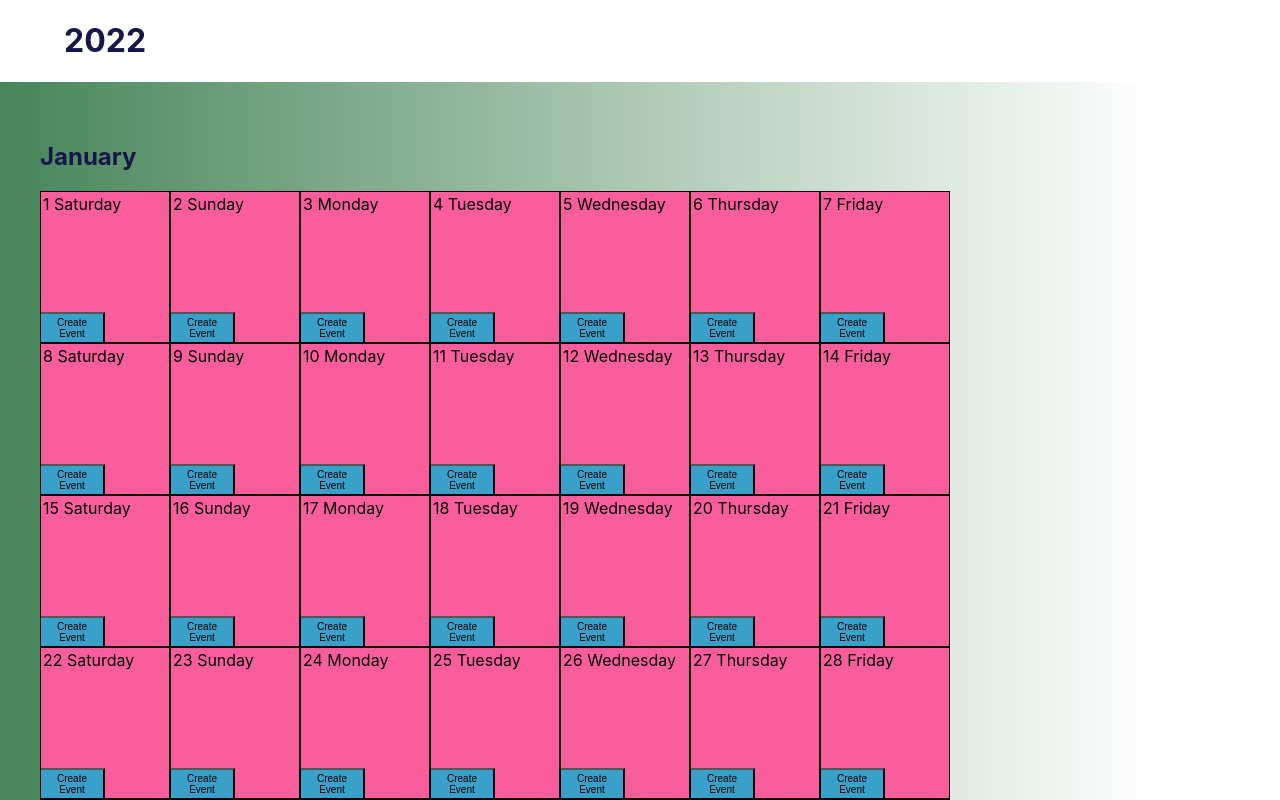
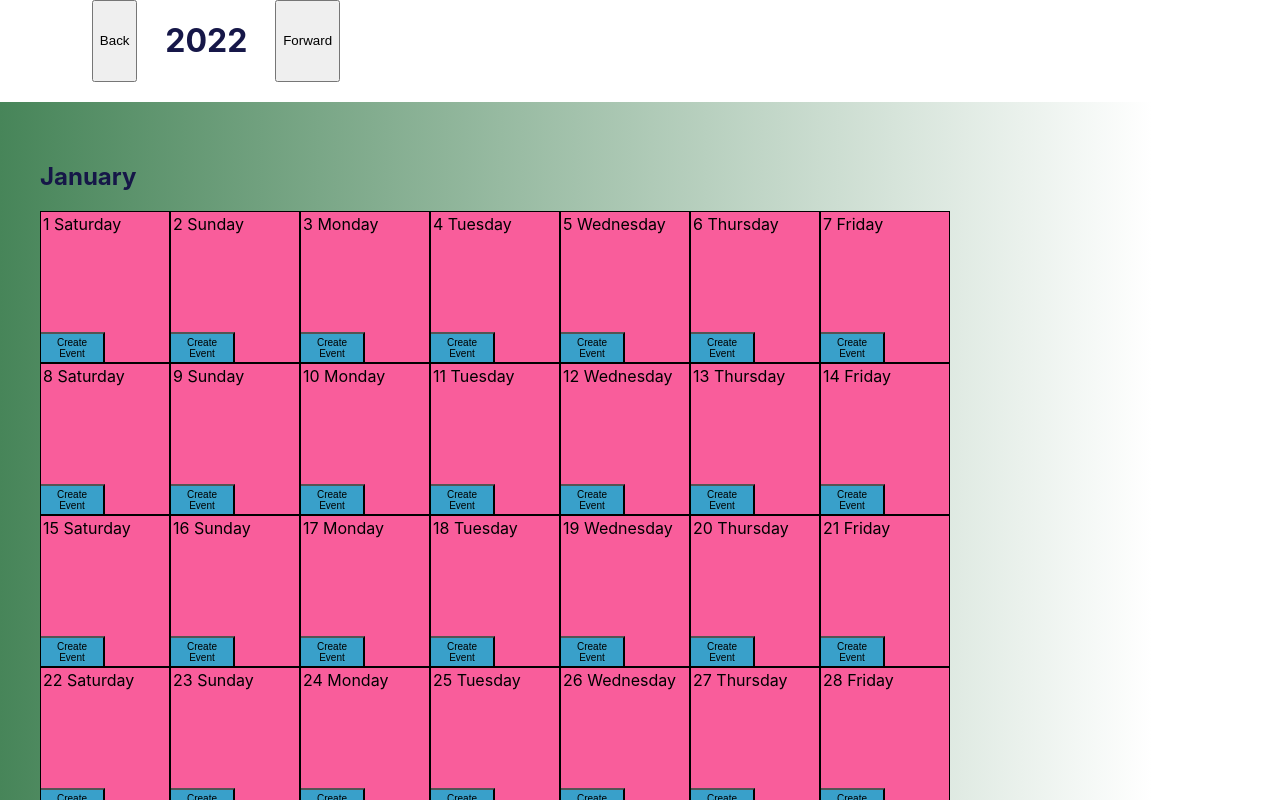
Before and after one commit to EvanG13/Calender-App, a React (Create React App) app in the folder client/: page / in a window 1280 px wide. Built offline with nearby package versions, Linux system fonts and the light colour scheme.

Commit message:
implement change year feature

```diff
--- a/client/src/App.css
+++ b/client/src/App.css
@@ -23,6 +23,13 @@
 
 .Header{
     margin-left: 5%;
+
+}
+.header-year-container{
+    display:flex;
+    flex-direction: row;
+    justify-content: space-evenly;
+    width: 25%;
 }
 
 h1, h2{
--- a/client/src/App.js
+++ b/client/src/App.js
@@ -1,12 +1,28 @@
 import './App.css';
 import Calendar from './components/Calendar';
-
+import { useState } from 'react';
 
 
 const App = () => {
+
+  let d = new Date();
+  let startingYear = d.getFullYear();
+  const [currentYear, setCurrentYear] = useState(startingYear); //start app viewing the current year.
+
+
+  const backYear = () =>{
+    setCurrentYear(currentYear-1);
+  }
+
+  const forwardYear = ( ) =>{
+    setCurrentYear(currentYear + 1);
+  }
+
+
   return (
     <div className="App">
-      <Calendar yearNum={2022} />
+
+      <Calendar yearNum={currentYear} backYear = {backYear} forwardYear = {forwardYear}/>
     </div>
   );
 }
--- a/client/src/components/Calendar.js
+++ b/client/src/components/Calendar.js
@@ -4,7 +4,7 @@ import Header from "./Header";
 const Calendar = (props) =>{
     return (
         <div className='calendar'>
-            <Header yearNum = {props.yearNum}/>
+            <Header yearNum = {props.yearNum} backYear = {props.backYear} forwardYear = {props.forwardYear}/>
             <Year yearNum = {props.yearNum} />
         </div>
     );
--- a/client/src/components/Day.js
+++ b/client/src/components/Day.js
@@ -9,8 +9,10 @@ const Day = (props) => {
     let dayOfWeek = getDayOfWeek({year: props.year, month: props.month, day: props.dayNum});
     const createEvent = () =>{ //creates a dayEvent object and updates the state to hold it.
         let eventName = prompt("Input the name of the event you wish to create"); //wait for user to name event and store it to eventName
-        let eventToBeAdded = {title: eventName, key: eventList.length}; //give each DayEvent object a key based on the length of the current list
-        setEventList([...eventList, eventToBeAdded]); //add the new event to the state array
+        if(eventName.trim().length >0){ //make sure the user actually entered a valid event title
+            let eventToBeAdded = {title: eventName, key: eventList.length}; //give each DayEvent object a key based on the length of the current list
+            setEventList([...eventList, eventToBeAdded]); //add the new event to the state array
+        }
     }
 
     const deleteEvent = (e, key) =>{ //deletes a dayevent object from the state array
--- a/client/src/components/Header.js
+++ b/client/src/components/Header.js
@@ -3,8 +3,11 @@
 const Header = (props) => {
   return (
     <header className="Header">
-      <h1>{props.yearNum}</h1>
-
+      <div className="header-year-container">
+        <button className ='back-year-button' onClick={props.backYear}>Back</button>
+        <h1>{props.yearNum}</h1>
+        <button className ='forward-year-button' onClick={props.forwardYear}>Forward</button>
+      </div>
     </header>
   );
 }
--- a/client/src/helperFunctions/dateFunctions.js
+++ b/client/src/helperFunctions/dateFunctions.js
@@ -1,18 +1,18 @@
+//helper functions that deal with the js Date object. They all take a date object {year: , month: , day: , }
 
-
-export const dateIsPassed = (date) =>{ //takes a date object {year: . month: , day: , } and compares it with the current date returns false if the arg is bigger than the current date
+export const dateIsPassed = (date) =>{ //takes date object compares it with the current date returns false if the obj is bigger than the current date
     const currentDate = new Date();
     const dateObj = new Date(date.year, date.month, date.day);
     return ((currentDate.getTime() - dateObj.getTime()) > 0)
 }
 
-export const isCurrentDate = (date) =>{
+export const isCurrentDate = (date) =>{ //checks if the date obj arg is the current date
     const currentDate = new Date();
     const dateObj = new Date(date.year, date.month, date.day);
     return currentDate === dateObj;
 }
 
-export const getDayOfWeek = (date) =>{
+export const getDayOfWeek = (date) =>{ //converts the date object into a week day and returns as a string
     const dateObj = new Date(date.year, date.month, date.day);
     console.log(date.year, date.month, date.day);
     let dayOfWeek;
```
Also changed, not shown: 1 other file (tests, documents, lock files or other folders).
